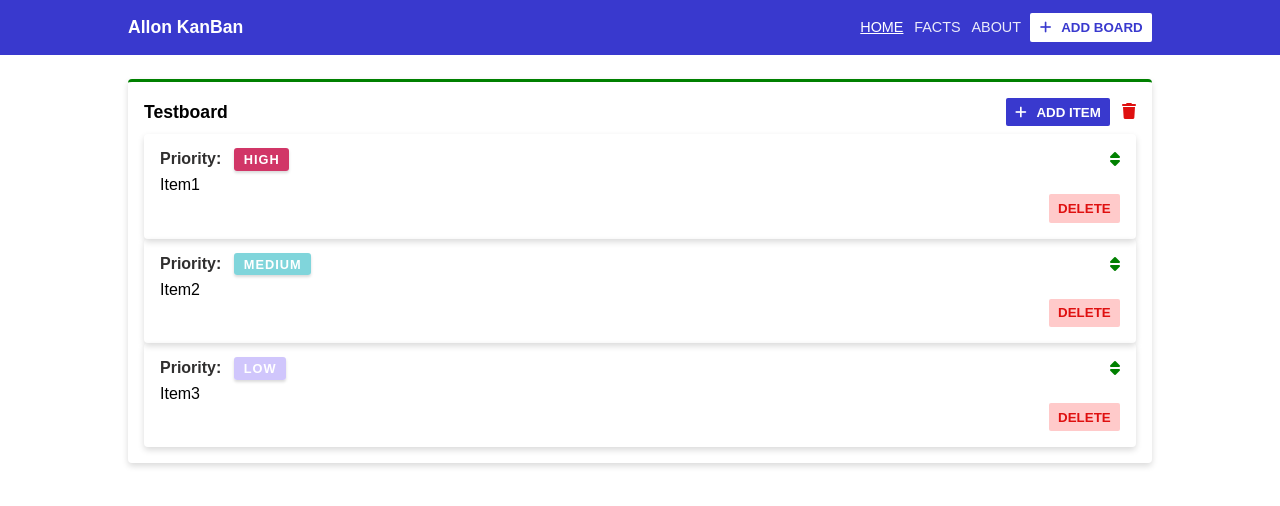
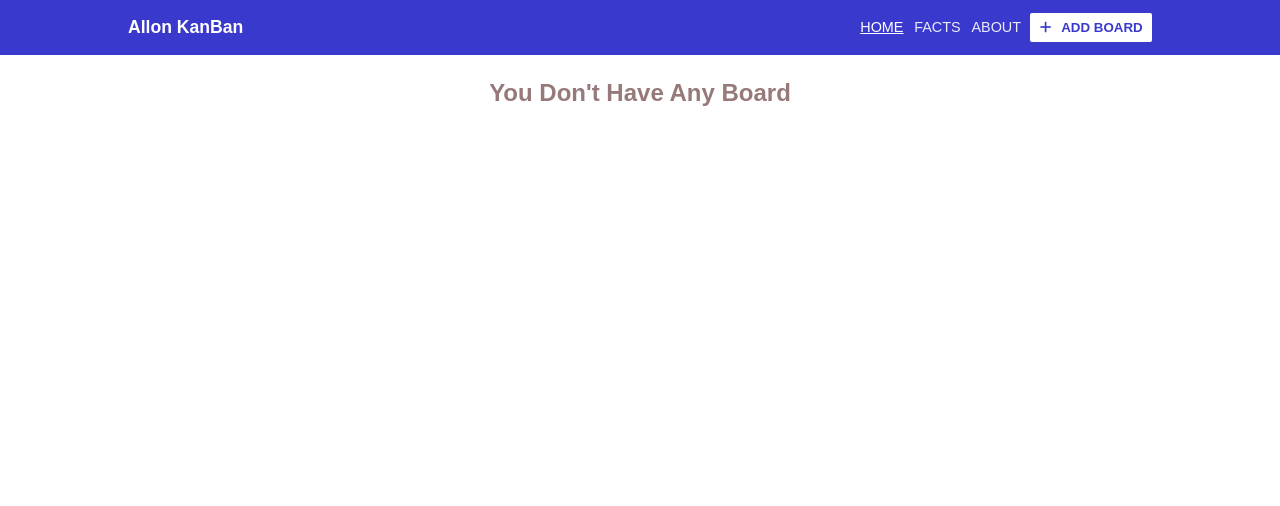
Before and after one commit to salissadiq/allon-kanban, a Vue app: page / in a window 1280 px wide. Shown: the top 506 px of the page. Built offline with nearby package versions, Linux system fonts and the light colour scheme.

Commit message:
Implement draggable and add localStorage

```diff
--- a/src/assets/style.css
+++ b/src/assets/style.css
@@ -122,6 +122,10 @@ label{
     color: rgb(48, 47, 47);
 }
 
+.list-move{
+    transition: .4s;
+}
+
 .text-right{
     text-align: right;
 }
--- a/src/components/Board.vue
+++ b/src/components/Board.vue
@@ -13,13 +13,18 @@
                 <div>
                     <h2 class="msg" v-if="board.items.length == 0">No items Yet!!!</h2>
                     <div v-else>
-                        <Item v-for="(item, index) in board.items" :key="index" :item="item" :clr="board.color" :itemIndex="index" :boardIndex="id" />
+                        <draggable v-model="board.items" group="items" handle=".handle">
+                        <transition-group name="list">
+                        <Item v-for="(item, index) in board.items" :key="item.title" :item="item" :clr="board.color" :itemIndex="index" :boardIndex="id" />
+                        </transition-group>
+                        </draggable>
                     </div>
                 </div>
             </div>
 </template>
 
 <script>
+import draggable from 'vuedraggable'
 import Item from '@/components/Item'
 import AddItemBtn from '@/components/AddItemBtn'
 import EventBus from '@/utils/EventBus'
@@ -36,7 +41,8 @@ import EventBus from '@/utils/EventBus'
         },
         components:{
             Item,
-            AddItemBtn
+            AddItemBtn,
+            draggable
         },
         methods:{
             handleDeleteBoard(){
--- a/src/components/Item.vue
+++ b/src/components/Item.vue
@@ -5,7 +5,7 @@
                <span>Priority:</span>
            <span class="badge" :style="{backgroundColor: priorityClr}">{{item.priority}}</span>
           </span>
-          <i class="fas fa-sort" :style="{color: clr}"></i>
+          <i class="fas fa-sort handle" :style="{color: clr, cursor:'pointer'}"></i>
        </div>
           <p class="title">{{item.title}}</p>
           <p class="text-right">
--- a/src/views/Home.vue
+++ b/src/views/Home.vue
@@ -17,22 +17,21 @@ import EventBus from '@/utils/EventBus'
         },
         data: ()=>{
             return {
-                boards:[
-                    {
-                        title: "Testboard",
-                        color:'green',
-                        items: [
-                            {title: 'Item1', priority: 'high'},
-                            {title: 'Item2', priority: 'medium'},
-                            {title: 'Item3', priority: 'low'},
-                        ]
-                    },
+                boards:[]
+            }
+        },
 
-                ]
+        watch:{
+            boards(){
+                localStorage.setItem('boards', JSON.stringify(this.boards))
             }
         },
 
         mounted(){
+             const temp = localStorage.getItem('boards')
+            if(temp){
+                this.boards = JSON.parse(temp) || this.boards
+            }
             EventBus.$on('addBoard', (data)=>{
                 this.boards.push({
                     title: data.inputA,
```
